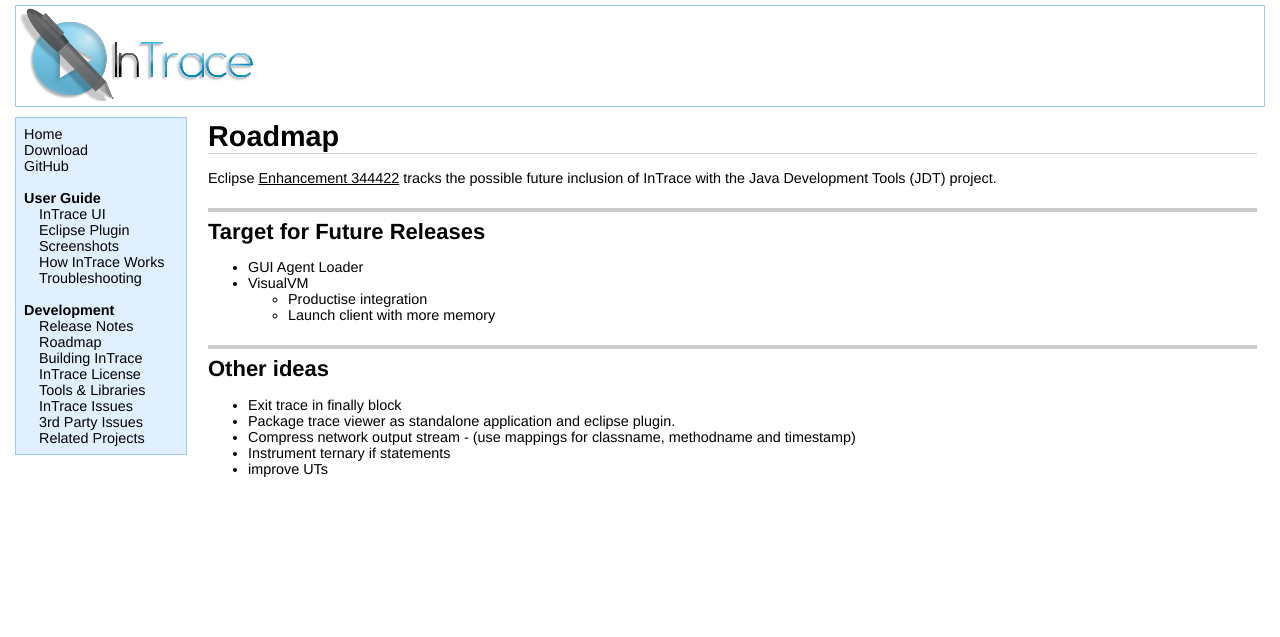
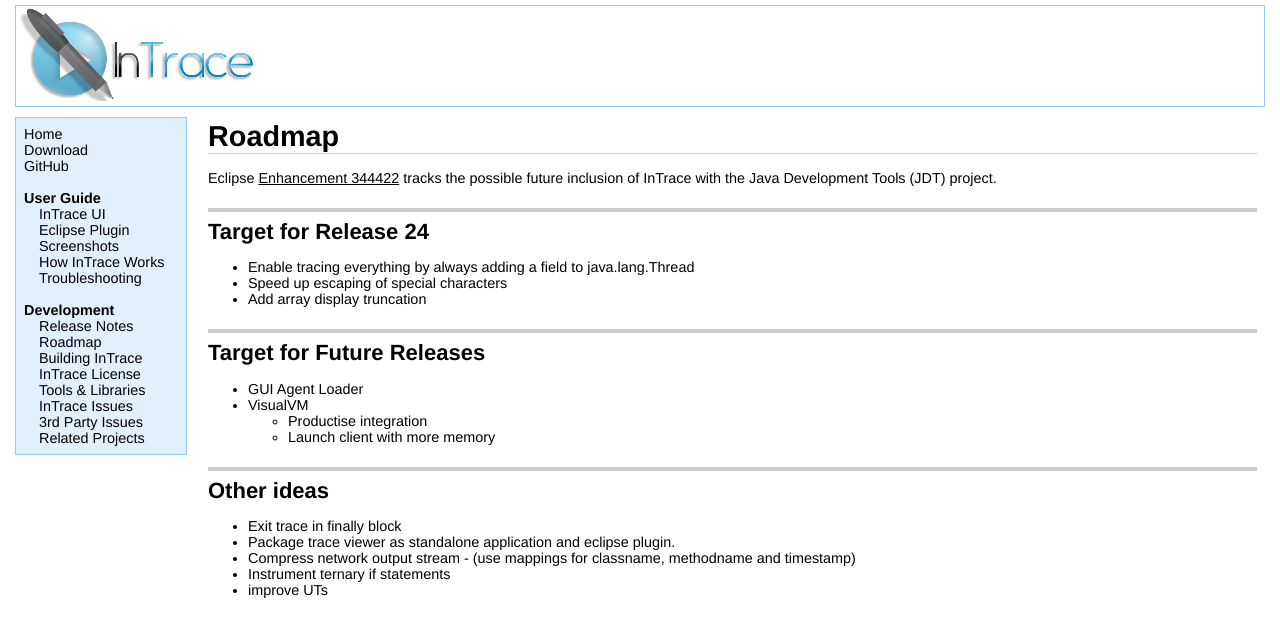
Before and after one commit to mchr3k/org.intrace, a Jekyll site: the page built from roadmap.html, in a window 1280 px wide. Shown: the top 637 px of the page. Built offline with Jekyll 4.4.1, drawn with Linux system fonts in a browser that asks for light colours.

Commit message:
Add plans for release 24

```diff
--- a/roadmap.html
+++ b/roadmap.html
@@ -5,6 +5,13 @@ title: InTrace - Roadmap
 <h1>Roadmap</h1>
 
 <p>Eclipse <a href="https://bugs.eclipse.org/bugs/show_bug.cgi?id=344422">Enhancement 344422</a> tracks the possible future inclusion of InTrace with the Java Development Tools (JDT) project.
+
+<h2>Target for Release 24</h2>
+<ul>
+<li>Enable tracing everything by always adding a field to java.lang.Thread
+<li>Speed up escaping of special characters
+<li>Add array display truncation
+</ul>
 
 <h2>Target for Future Releases</h2>
 <ul>
```
